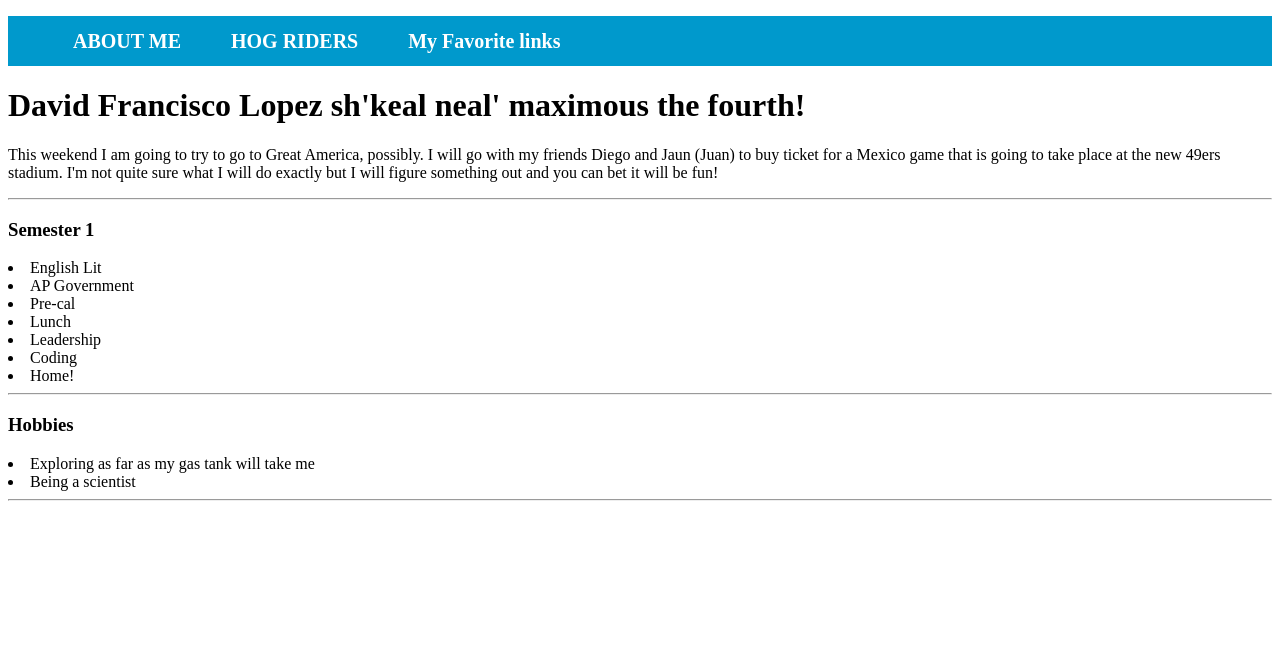
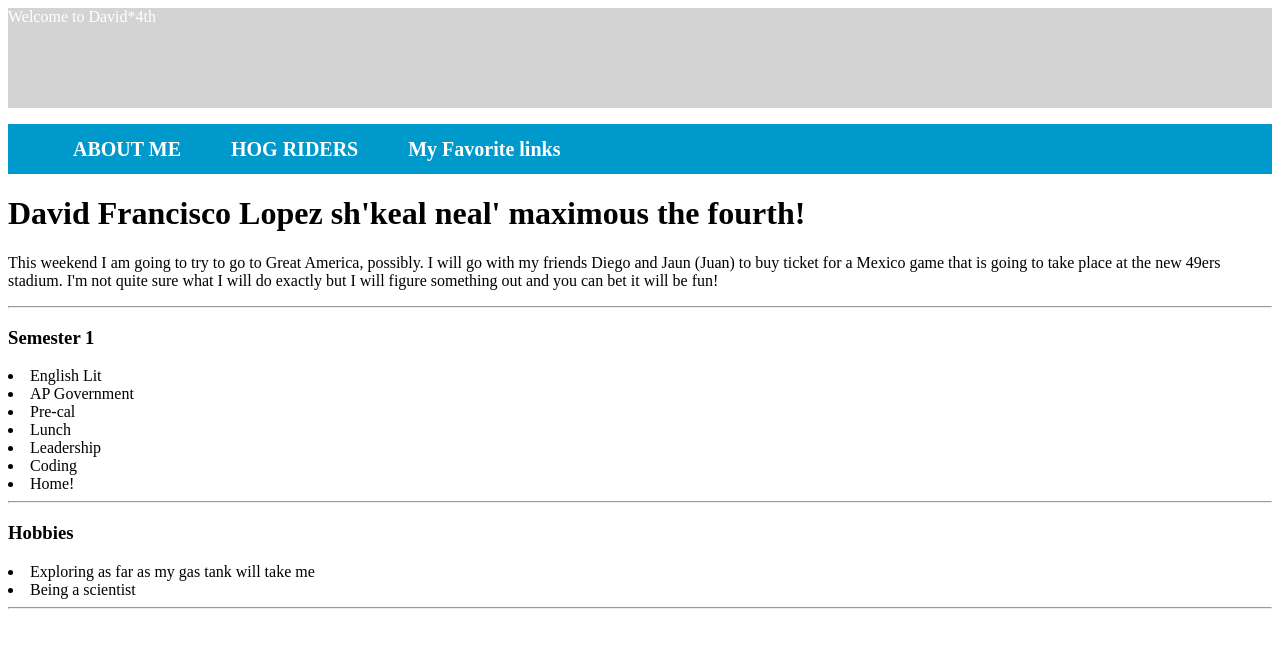
Before and after one commit to DavidLop/codingclass, a plain HTML site: page index.html in a window 1280 px wide. Drawn offline with Linux system fonts and the light colour scheme.

Commit message:
September 05, 2014

```diff
--- /dev/null
+++ b/Assignment/NumberOne/css/main.css
@@ -0,0 +1,29 @@
+
+.container {
+	width: 750px;
+	margin: auto;
+}
+
+.main-header {
+	height: 100px;
+	color: #fff;
+	background: #6E6E9D;
+}
+
+.main-content {
+	padding: 20px;
+	background: lightgrey;
+}
+
+.main-footer {
+	height: 100px;
+	color: #fff;
+	background: #222;
+}
+
+.base{
+	padding-top: 50px;
+	color: #fff;
+	text-align: center;
+	font-size: 24px;
+}
--- a/css/main.css
+++ b/css/main.css
@@ -32,3 +32,9 @@
     color; green;
     text decoration; none;
   }
+
+  .main-header {
+    height:100px;
+    color:#fff;
+    background:lightgrey;
+  }
--- a/index.html
+++ b/index.html
@@ -6,6 +6,11 @@
     <link rel="stylesheet" type="text/css" href="css/main.css" />
   </head>
   <body>
+  <div class="container">
+        <header class="main-header base">
+          Welcome to David*4th
+        </header>
+
     <nav class="page-navigation" id="navigation">
       <ul>
         <li><a href="about.html">ABOUT ME</a></li>
@@ -14,14 +19,21 @@
       </ul>
     </nav>
 
-  <h1> David Francisco Lopez sh'keal neal' maximous the fourth!
+
+  <h1>
+    David Francisco Lopez sh'keal neal' maximous the fourth!
   </h1>
+
       <p>
           This weekend I am going to try to go to Great America, possibly. I will go with my friends Diego and Jaun (Juan) to buy ticket for a Mexico game that is going to take place at the new 49ers stadium. I'm not quite sure what I will do exactly but I will figure something out and you can bet it will be fun!
       </p>
+
       <hr>
+
   <h3>
-     Semester 1</h3>
+     Semester 1
+  </h3>
+
       <li>English Lit</li>
       <li>AP Government</li>
       <li>Pre-cal</li>
@@ -29,13 +41,20 @@
       <li>Leadership</li>
       <li>Coding</li>
       <li>Home!</li>
+
+
       <hr>
+
+
   <h3>
       Hobbies
   </h3>
-      <li>Exploring as far as my gas tank will take me</li>
-      <li>Being a scientist</li>
+
+      <li> Exploring as far as my gas tank will take me</li>
+      <li> Being a scientist</li>
+
       <hr>
 
+  </div>
   </body>
 </html>
```
Also changed, not shown: Assignment/NumberOne/index.html (added, +47 -0 lines), 3 other files. Lines whose indentation alone changed are shown as unchanged.
